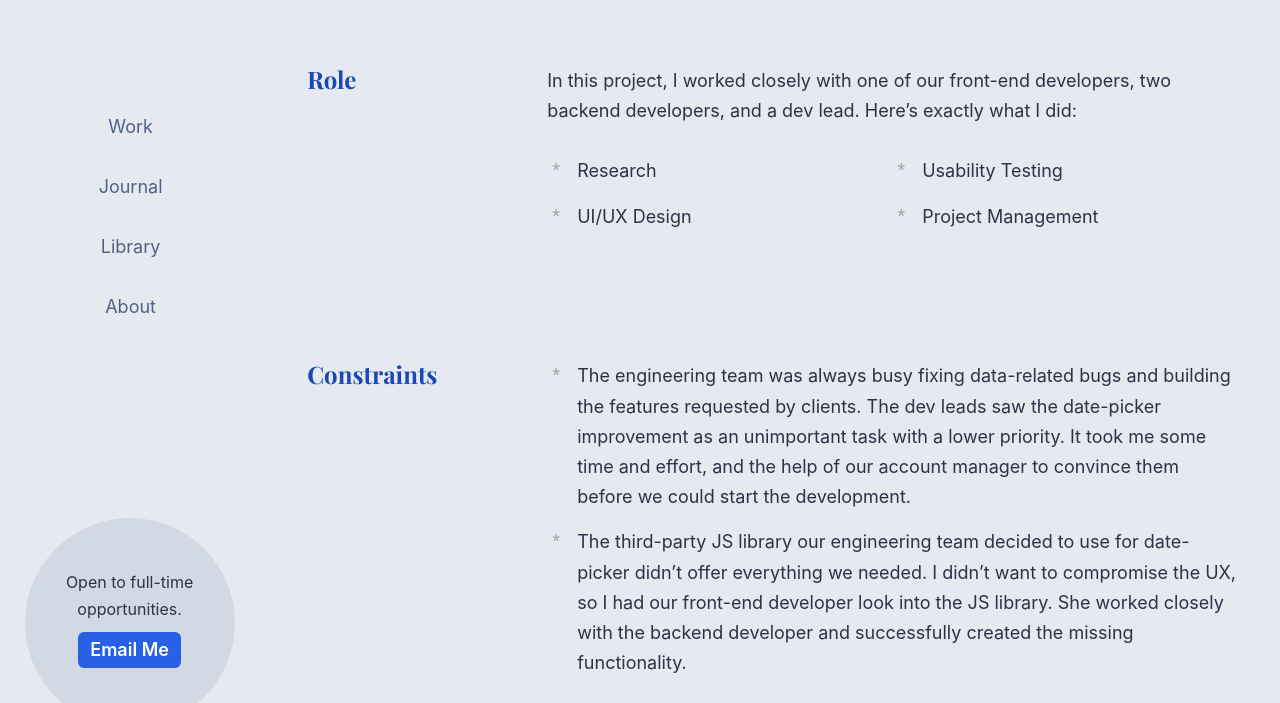
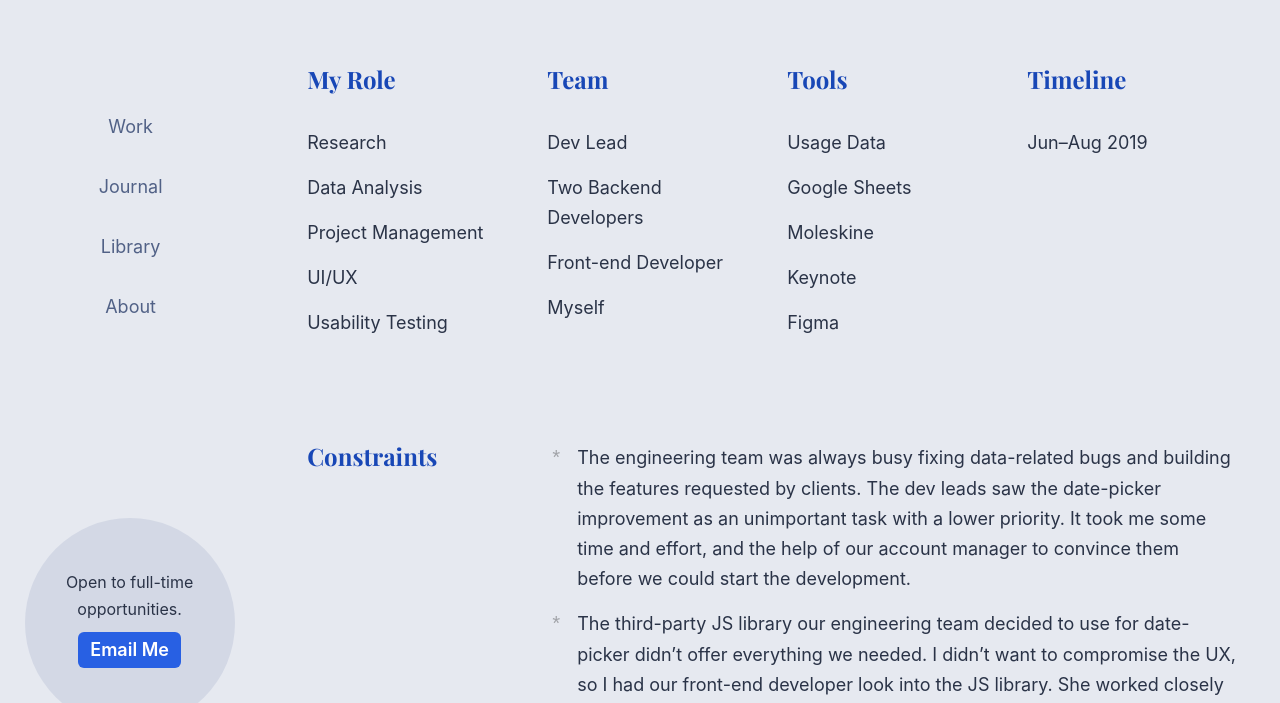
Before and after one commit to harjotgrewal/amrindersandhu, a Jekyll site: the page built from case-study-datepicker.html, in a window 1280 px wide and 900 px high, scrolled down 932 px, cut to the strip 197-900 px from the top of the window. Built offline with Jekyll 4.4.1, drawn with Linux system fonts in a browser that asks for light colours.

Commit message:
[U][HTML] Role section

```diff
--- a/case-study-datepicker.html
+++ b/case-study-datepicker.html
@@ -11,9 +11,6 @@ page-description: Redesigning the most used UI component using the most sophisti
 <main class="c-main">
     <section>
         <h1 class="l-span_3-8 u-space_below--more">Redesigning the most used UI component using the most sophisticated design tool – data.</h1>
-
-
-        <!-- <p class="l-span_2">Jun – Sep 2019</p> -->
 
 
         <p class="l-span_3-9 u-space_below--more">In Analyze date-picker, we intentionally didn’t allow entering the start and end dates, believing it will prevent users from making errors. But users were facing issues because of our choice, so I decided to fix it. Apart from offering the editable date inputs, we also provided better ways of selecting dates and months faster.</p>
@@ -32,19 +29,60 @@ page-description: Redesigning the most used UI component using the most sophisti
 
     <!-- ROLE -->
     <section>
-        <h2 class="l-span_2">Role</h2>
+        <div class="l-span_2">
+            <h2>My Role</h2>
 
-        <p class="l-span_3-9">In this project, I worked closely with one of our front-end developers, two backend developers, and a dev lead. Here’s exactly what I did:</p>
+            <ul>
+                <li>Research</li>
 
-        <ul class="l-span_3-9 o-list--bullet u-cols--two">
-            <li>Research</li>
+                <li>Data Analysis</li>
 
-            <li>UI/UX Design</li>
+                <li>Project Management</li>
 
-            <li>Usability Testing</li>
+                <li>UI/UX</li>
 
-            <li>Project Management</li>
-        </ul>
+                <li>Usability Testing</li>
+            </ul>
+        </div>
+
+
+        <div class="l-span_2">
+            <h2>Team</h2>
+
+            <ul>
+                <li>Dev Lead</li>
+
+                <li>Two Backend Developers</li>
+
+                <li>Front-end Developer</li>
+
+                <li>Myself</li>
+            </ul>
+        </div>
+
+
+        <div class="l-span_2">
+            <h2>Tools</h2>
+
+            <ul>
+                <li>Usage Data</li>
+
+                <li>Google Sheets</li>
+
+                <li>Moleskine</li>
+
+                <li>Keynote</li>
+
+                <li>Figma</li>
+            </ul>
+        </div>
+
+
+        <div class="l-span_2">
+            <h2>Timeline</h2>
+
+            <p>Jun–Aug 2019</p>
+        </div>
     </section>
 
 
```
Also changed, not shown: 1 other file.
